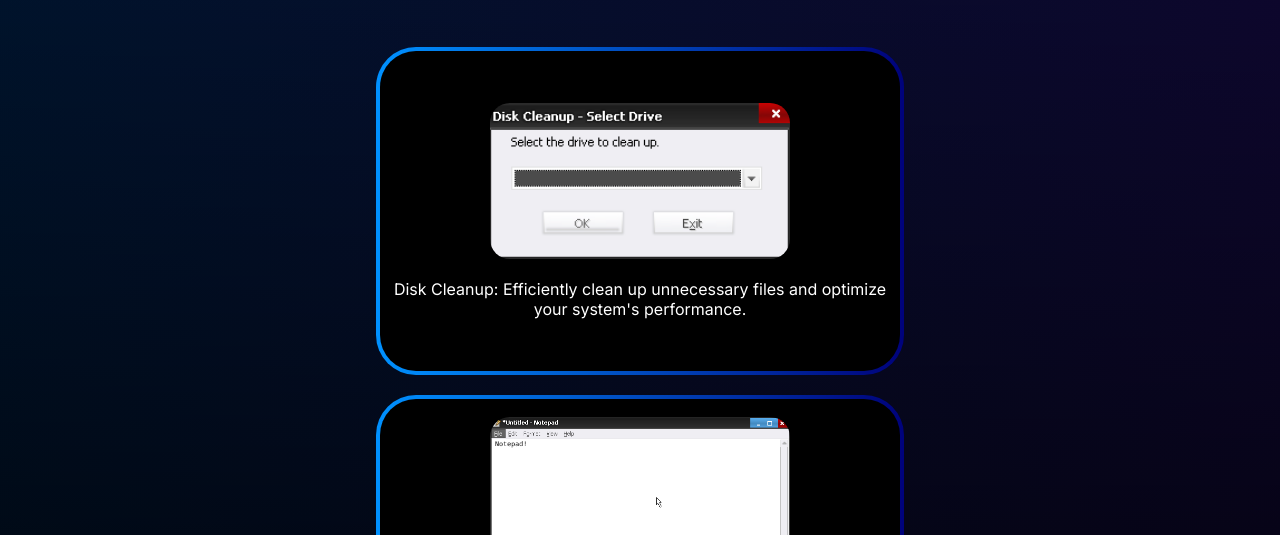
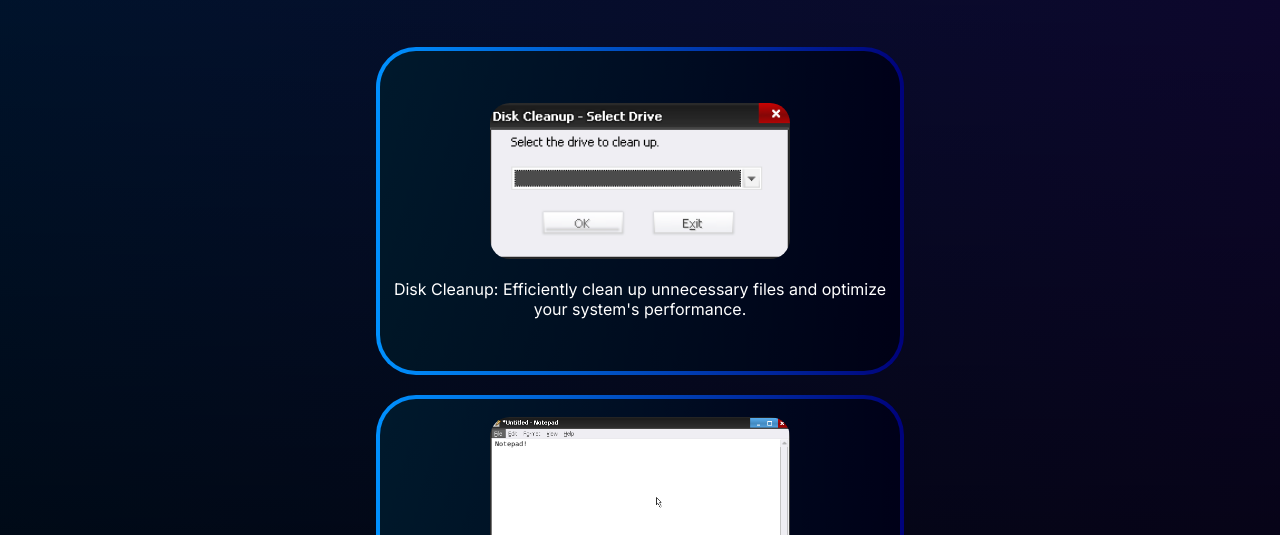
Before and after one commit to Windivs-Devs/windivsw, a plain HTML site: page index.html in a window 1280 px wide. Shown: the part 175-710 px from the top of the page. Drawn offline with Linux system fonts and the light colour scheme; no server answers.

```diff
--- a/global.css
+++ b/global.css
@@ -153,7 +153,7 @@ body {
   padding: 10px;
   border: double 4px transparent;
   border-radius: 40px;
-  background-image: linear-gradient(#000000, #000000),
+  background-image: linear-gradient(30deg, rgba(0,0,0, 0.85), rgba(0,0,0, 0.8)),
     linear-gradient(90deg, #0091ff, #00027b);
   background-origin: border-box;
   background-clip: padding-box, border-box;
```
